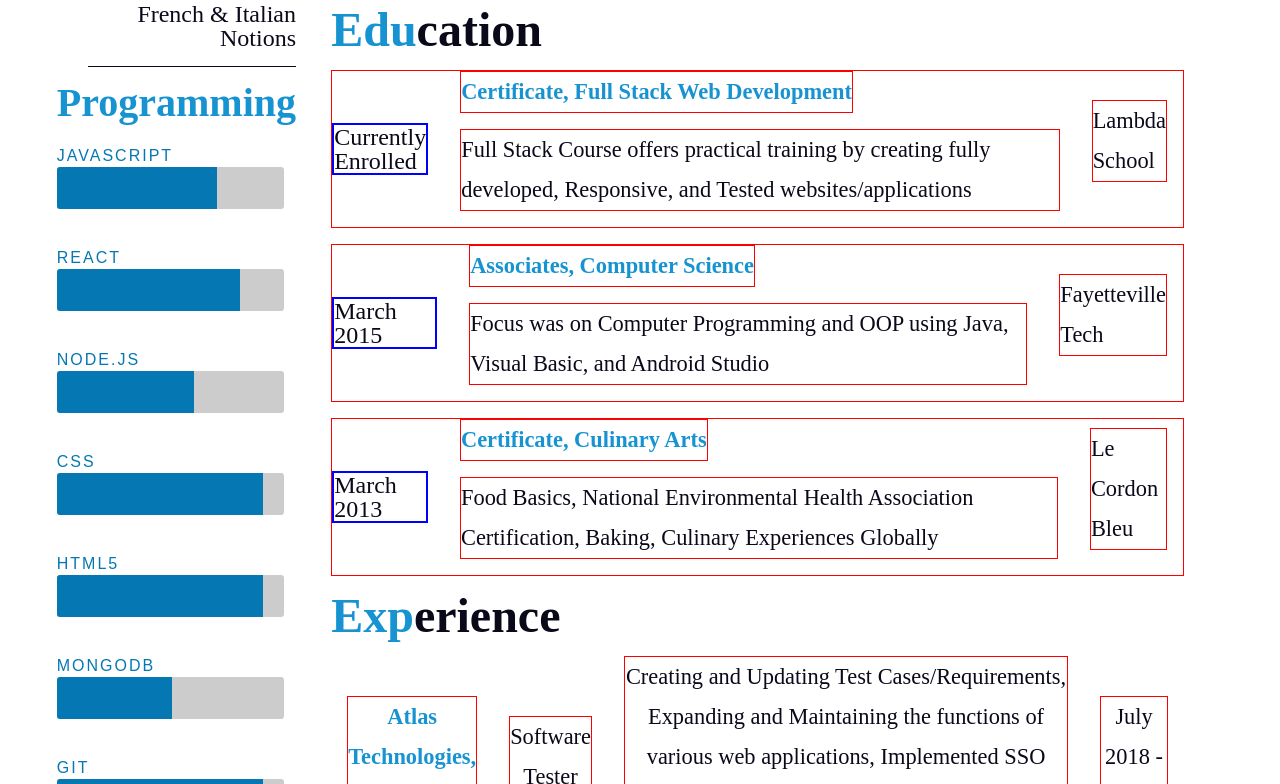
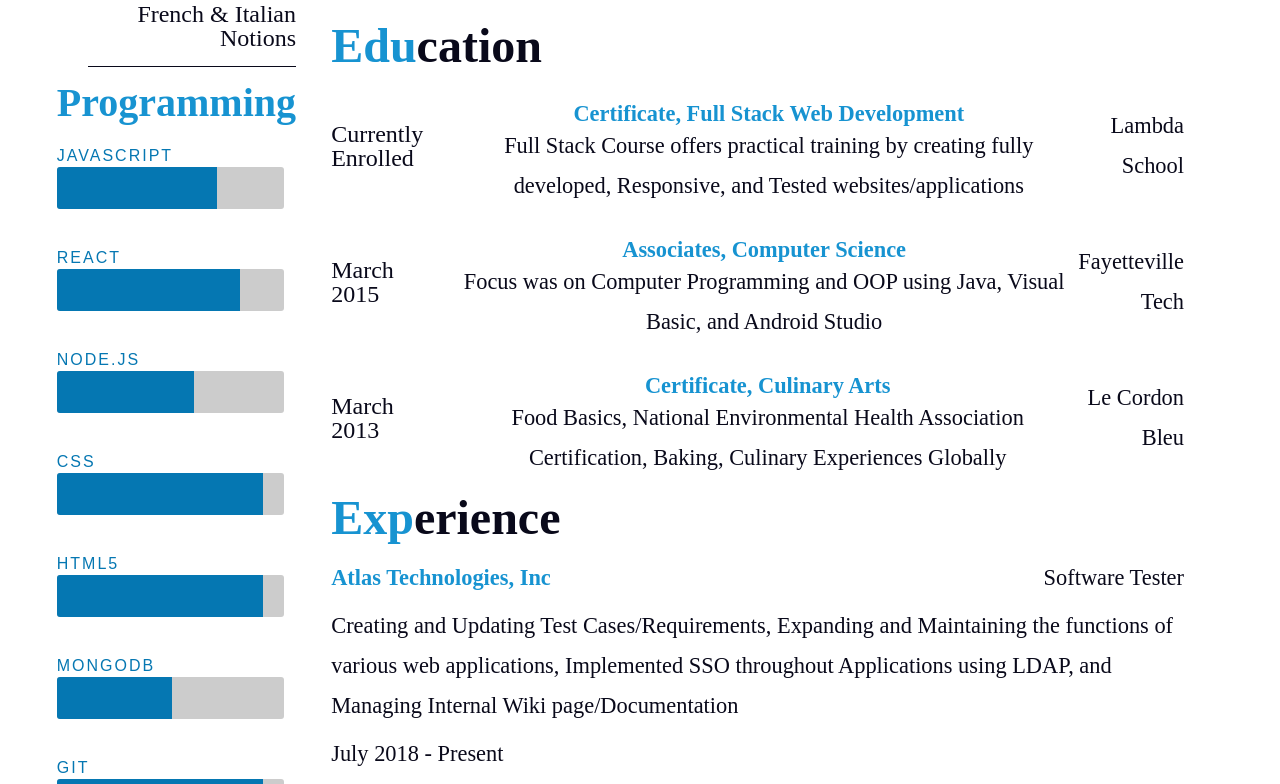
Before and after one commit to ElvisJG/resume-react, a React (Create React App) app: page /cv in a window 1280 px wide. Shown: the part 616-1400 px from the top of the page. Built offline with nearby package versions, Linux system fonts and the light colour scheme; the HTML template or start-up script is replaced by a standard one.

Commit message:
Changes to home and portfolio

```diff
--- a/src/component/CV/CV.css
+++ b/src/component/CV/CV.css
@@ -1,3 +1,7 @@
+/*---------------------------------------*/
+/*             General                   */
+/*---------------------------------------*/
+
 .cv-wrapper {
   color: #09091a;
   margin: 0rem 5rem;
@@ -5,20 +9,6 @@
 
 em {
   color: #1793d1;
-}
-
-.icons {
-  width: 100%;
-  margin: 1rem 0;
-}
-
-.icons a:nth-child(1) {
-  margin-right: 1rem;
-  color: #0577b2;
-}
-
-.icons a:nth-child(2) {
-  color: #24292e;
 }
 
 .main-section {
@@ -43,6 +33,10 @@ em {
   color: #09091a;
   border-bottom-width: 0.25rem;
 }
+
+/*---------------------------------------*/
+/*             Aside                     */
+/*---------------------------------------*/
 
 .aside {
   width: 20%;
@@ -76,73 +70,22 @@ em {
   margin-bottom: 1rem;
 }
 
-.cv-section {
-  font-size: 3rem;
-  margin: 0 1rem;
+.icons {
+  width: 100%;
+  margin: 1rem 0;
 }
 
-.cv-section em {
-  font-weight: bold;
+.icons a:nth-child(1) {
+  margin-right: 1rem;
+  color: #0577b2;
 }
 
-.cv-section h3 {
-  font-weight: bold;
-  margin-bottom: 1rem;
-}
-
-.cv-section p {
-  font-size: 1.4rem;
-  line-height: 2.5rem;
-}
-
-.cv-experience {
-  display: flex;
-  flex-wrap: nowrap;
-  justify-content: space-around;
-  align-items: center;
-}
-
-.cv-experience p {
-  text-align: center;
-  margin: 0rem 1rem 1rem;
-  border: 1px solid red;
-}
-
-.cv-edu {
-  display: flex;
-  text-align: center;
-  margin-bottom: 1rem;
-  align-items: center;
-  border: 1px solid red;
-}
-
-.cv-edu h5 {
-  font-size: 1.5rem;
-  text-align: left;
-  border: 2px solid blue;
-  width: 150px;
-  margin-right: 1rem;
-}
-
-.cv-edu p {
-  margin: auto;
-  margin: 0rem 1rem 1rem;
-  border: 1px solid red;
-  text-align: left;
-}
-
-.cv-edu-mid {
-  display: flex;
-  flex-direction: column;
-  align-items: flex-start;
-}
-
-.school p {
-  float: right;
+.icons a:nth-child(2) {
+  color: #24292e;
 }
 
 /*---------------------------------------*/
-/*             Bars                      */
+/*             Aside Bars                */
 /*---------------------------------------*/
 
 .bars {
@@ -187,3 +130,82 @@ em {
   line-height: 42px;
   border-radius: 3px 0 0 3px;
 }
+
+/*---------------------------------------*/
+/*          Content Section              */
+/*---------------------------------------*/
+
+.cv-section {
+  font-size: 3rem;
+  margin: 0 1rem;
+}
+
+.cv-section em {
+  font-weight: bold;
+}
+
+.cv-section h3 {
+  font-weight: bold;
+  margin: 1rem 0;
+}
+
+.cv-section:nth-child(1) h3 {
+  margin-top: 0;
+}
+
+.cv-section p {
+  font-size: 1.4rem;
+  line-height: 2.5rem;
+}
+
+/*---------------------------------------*/
+/*              Education                */
+/*---------------------------------------*/
+
+.cv-edu {
+  display: flex;
+  margin-bottom: 1rem;
+  align-items: center;
+  justify-content: space-between;
+}
+
+.cv-edu p {
+  margin: 0.5rem 0 0;
+}
+
+.cv-edu h5 {
+  font-size: 1.5rem;
+  text-align: left;
+  margin-right: 1rem;
+  width: 150px;
+}
+
+.cv-edu-mid {
+  text-align: center;
+  width: 100%;
+}
+
+.cv-edu-mid p:nth-child(1) {
+  margin-bottom: -1rem;
+}
+
+.cv-school p {
+  text-align: right;
+  margin: 0;
+}
+
+/*---------------------------------------*/
+/*             Experience                */
+/*---------------------------------------*/
+
+.cv-experience {
+  display: flex;
+  flex-flow: wrap;
+  justify-content: space-between;
+  align-items: center;
+}
+
+.cv-experience p {
+  text-align: left;
+  margin-bottom: 0.5rem;
+}
--- a/src/component/CV/CV.js
+++ b/src/component/CV/CV.js
@@ -1,6 +1,7 @@
 import React from 'react';
 import './CV.css';
 
+import Title from './Title';
 import Aside from './Aside';
 import Int from './Interests';
 import Edu from './Education';
@@ -9,10 +10,7 @@ import Exp from './Experience';
 export default props => {
   return (
     <div className='cv-wrapper'>
-      <div className='cv-title'>
-        <h1>{props.main.name}</h1>
-        <h2>{props.main.cv_description}</h2>
-      </div>
+      <Title main={props.main} />
       <Aside main={props.main} resume={props.resume} />
       <div className='main-section'>
         <Int main={props.main} />
--- a/src/component/CV/Education.js
+++ b/src/component/CV/Education.js
@@ -16,7 +16,7 @@ export default props => {
             </em>
             <p>{edu.description}</p>
           </div>
-          <div className='school'>
+          <div className='cv-school'>
             <p>{edu.school}</p>
           </div>
         </div>
--- /dev/null
+++ b/src/component/CV/Title.js
@@ -0,0 +1,12 @@
+import React from 'react';
+
+export default props => {
+  return (
+    <div className='cv-title'>
+      <div className='title-text'>
+        <h1>{props.main.name}</h1>
+        <h2>{props.main.cv_description}</h2>
+      </div>
+    </div>
+  );
+};
--- a/src/component/Home/Home.css
+++ b/src/component/Home/Home.css
@@ -1,3 +1,7 @@
+/*---------------------------------------*/
+/*                Home                   */
+/*---------------------------------------*/
+
 .home-wrapper {
   width: 100%;
   height: 100%;
--- a/src/component/Navigation/Navbar.css
+++ b/src/component/Navigation/Navbar.css
@@ -1,3 +1,7 @@
+/*---------------------------------------*/
+/*              Navigation               */
+/*---------------------------------------*/
+
 .nav-wrapper {
   height: 100px;
   width: 100%;
--- a/src/component/Portfolio/Portfolio.css
+++ b/src/component/Portfolio/Portfolio.css
@@ -1,23 +1,15 @@
-.portfolio-wrapper {
+.profile-card {
+  margin-top: 1.5rem;
   display: flex;
-  flex-flow: column nowrap;
   align-items: center;
+  text-align: center;
 }
 
-.profile-card {
-  margin-top: 1.5rem;
+.portfolio-img {
+  height: 100%;
+  width: 90%;
+  justify-self: center;
   box-shadow: 0 4px 8px 0 rgba(0, 0, 0, 0.2), 0 6px 20px 0 rgba(0, 0, 0, 0.19);
-}
-.portfolio-img {
-  max-height: 500px;
-  max-width: 1920px;
-  position: relative;
-  object-fit: cover;
-  background-position: center;
-  position: relative;
-  background-repeat: no-repeat;
-  filter: blur(3px);
-  -webkit-filter: blur(3px);
 }
 
 .portfolio-hero-text {
@@ -25,10 +17,6 @@
   color: white;
   text-shadow: 2px 2px 5px #09091a;
   text-align: center;
-  position: absolute;
-  top: 25%;
-  left: 50%;
-  transform: translate(-50%, -50%);
   padding: 1rem;
 }
 
--- a/src/component/Portfolio/Portfolio.js
+++ b/src/component/Portfolio/Portfolio.js
@@ -5,22 +5,22 @@ import wanderlust from './wanderlust.jpg';
 export default props => {
   return (
     <div className='portfolio-wrapper'>
-      <div className='profile-card'>
-        {props.portfolio.project.map(p => (
+      {props.portfolio.project.map(p => (
+        <div className='profile-card'>
           <div className='mapwrapper'>
             <img className='portfolio-img' src={wanderlust} alt={p.alt} />
             <div className='portfolio-hero'>
               <div className='portfolio-hero-text'>
                 <h1>{p.title}</h1>
                 <h3>{p.category}</h3>
-                <a href='url'>
+                <a href='https://marketing-wanderlust.netlify.com/'>
                   <button>Visit {p.title}</button>
                 </a>
               </div>
             </div>
           </div>
-        ))}
-      </div>
+        </div>
+      ))}
     </div>
   );
 };
--- a/src/index.css
+++ b/src/index.css
@@ -1,3 +1,7 @@
+/*---------------------------------------*/
+/*           Meyers Web Reset            */
+/*---------------------------------------*/
+
 html,
 body,
 div,
--- a/src/resumeData.json
+++ b/src/resumeData.json
@@ -2,7 +2,7 @@
   "main": {
     "name": "Elvis Gonzalez",
     "occupation": "Web Developer",
-    "cv_description": "Full Stack Web Developer",
+    "cv_description": "Front End Web Developer",
     "description": "Techie and Foodie by heart, located in historic Charleston, SC. I am passionate about improving, learning, and teaching code!",
     "image": "https://avatars1.githubusercontent.com/u/44843903?s=400&u=a5283f0ced5bbdecf1b13d8f4ee2cae96a533fd3&v=4",
     "bio": "I love learning new things, teaching others, and sealife! 🐢 I am most comfortable in a JavaScript environment but did my college studies using Java/Visual Basic. I am currently working with Atlas Technologies, Inc as a Software Tester. Working for Atlas has given me a flexible opportunity that has allowed me to learn a variety of things in a fairly short amount of time. I am also enrolled into Lambda School, a full stack immersive, in order to fill gaps in my knowledge and stay on top of new and developing technologies!",
```
Also changed, not shown: 1 other file (tests, documents, lock files or other folders).
